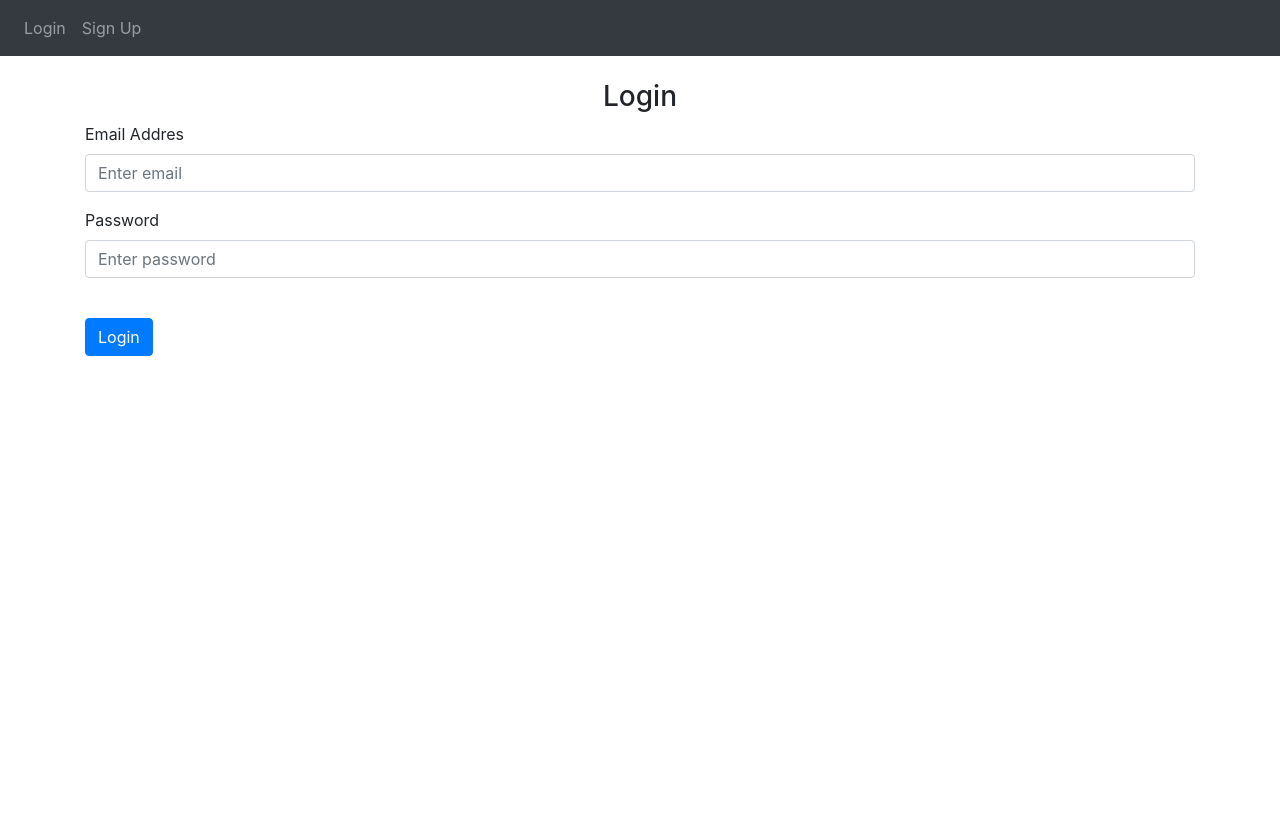
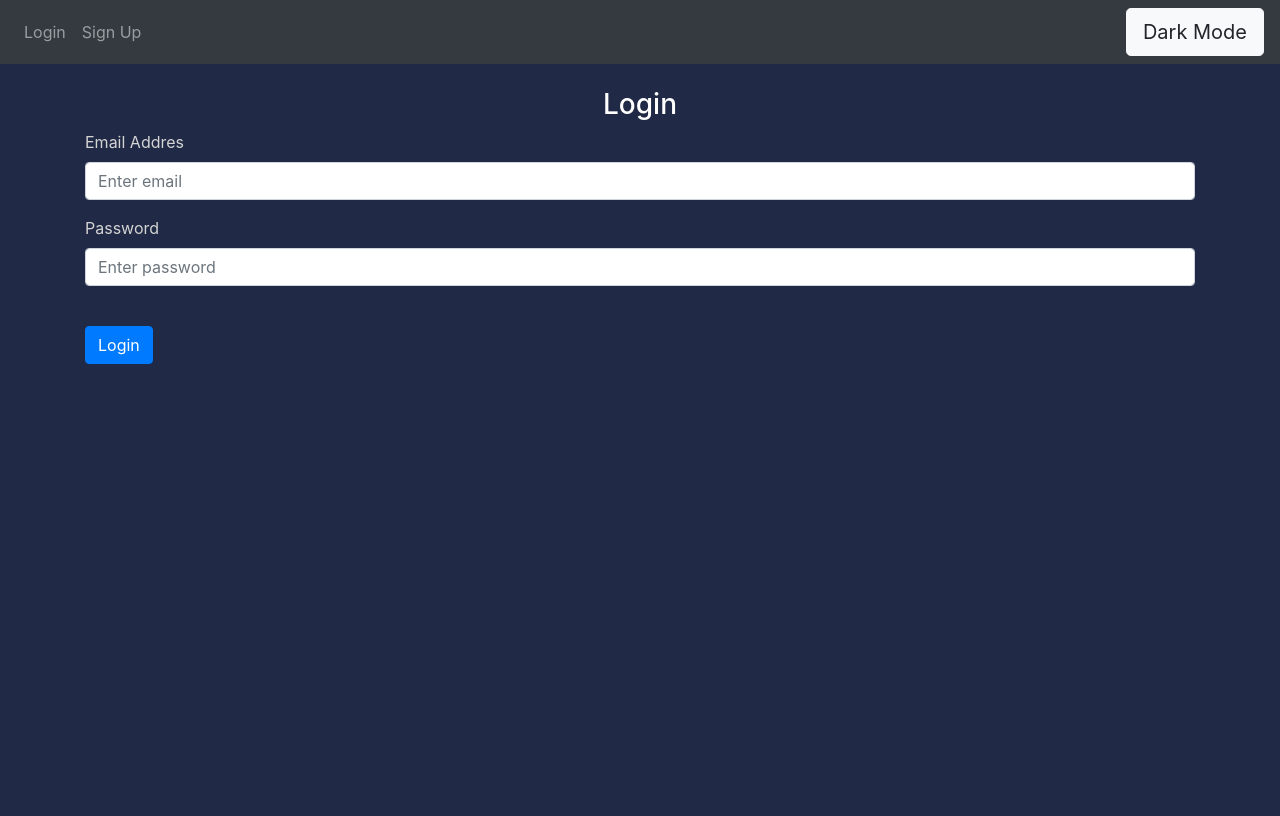
Before and after one commit to RPL-Project-TelU/6PM, a Flask app: page /login in a window 1280 px wide. Before the commit the page ends 356 px from the top, so only its background shows below. Run offline with Flask 2, Linux system fonts and the light colour scheme; some libraries are stand-ins or nearby versions.

Commit message:
Menyelesaikan fitur dark mode

```diff
--- a/config.ini
+++ /dev/null
@@ -1,2 +0,0 @@
-[dark]
-status = on
--- a/website/auth.py
+++ b/website/auth.py
@@ -1,3 +1,4 @@
+from configparser import ConfigParser
 from flask import Blueprint, render_template, request, flash, redirect, url_for
 from .models import User
 from werkzeug.security import generate_password_hash, check_password_hash
@@ -6,6 +7,20 @@ from flask_login import login_user, login_required, logout_user, current_user
 
 
 auth = Blueprint('auth', __name__)
+
+def getDark():
+    file = 'website/config.ini'
+    config = ConfigParser()
+    config.read(file)
+    return config['dark']['status']
+
+def setDark(mode):
+    file = 'website/config.ini'
+    config = ConfigParser()
+    config.read(file)
+    config.set('dark', 'status', mode)
+    with open(file, 'w') as configfile:
+        config.write(configfile)
 
 
 @auth.route('/login', methods=['GET', 'POST'])
@@ -24,8 +39,8 @@ def login():
                 flash('Incorrect password, try again.', category='error')
         else:
             flash('Email does not exist.', category='error')
+    return render_template("login.html", user=current_user, dark = getDark(), write = setDark)
 
-    return render_template("login.html", user=current_user)
 
 
 @auth.route('/logout')
@@ -63,4 +78,4 @@ def sign_up():
             flash('Account created!', category='success')
             return redirect(url_for('views.home'))
 
-    return render_template("sign_up.html", user=current_user)
+    return render_template("sign_up.html", user=current_user, dark = getDark(), write = setDark)
--- a/website/templates/base.html
+++ b/website/templates/base.html
@@ -15,8 +15,33 @@
         href="https://stackpath.bootstrapcdn.com/font-awesome/4.7.0/css/font-awesome.min.css"
         crossorigin="anonymous"
         />
-        <title>{% block title %}Home{% endblock %}</title>
+
+        <title>{% block title %}{% endblock %}</title>
     </head>
+
+    <style>
+        * {
+            transition: background-color 1s;
+        }
+        body {
+            height: 100vh;
+            background-color: #d4d4d4;
+        }
+        body.dark-theme {
+            background-color: #202945;
+        }
+        .card.dark-theme {
+            background-color: #374368;
+            color: #d4d4d4;
+        }
+        form.dark-theme{
+            color: #d4d4d4;
+        }
+        h3.dark-theme{
+            color: white;
+        }
+
+    </style>
 
     <body class="mb-3">
         <nav class="navbar navbar-expand-lg navbar-dark bg-dark">
@@ -32,9 +57,9 @@
                     <a class="nav-item nav-link" id="login" href="/login">Login</a>
                     <a class="nav-item nav-link" id="signUp" href="/signup">Sign Up</a>
                     {% endif %}
-
                 </div>
             </div>
+            <button role="button" class="btn btn-lg btn-dark" id="theme_toggle"></button>
         </nav>
 
         {% with messages = get_flashed_messages(with_categories=true) %}
@@ -80,5 +105,56 @@
         src="{{ url_for('static', filename='index.js') }}"
         ></script>
 
+        <script>
+            var dark_mode = '{{dark}}';
+            $(document).ready(function () {
+            $('#theme_toggle').on('click', function () {
+            if ($('body').hasClass('dark-theme')) {
+                $(this).toggleClass('btn-light');
+                $(this).addClass('btn-dark');
+                $('h1').html("Light Mode");
+                $('body').toggleClass('dark-theme');
+                $('.card').toggleClass('dark-theme');
+                $('form').toggleClass('dark-theme');
+                $('h3').toggleClass('dark-theme');
+                $('#theme_toggle').html("Light Mode");
+            } else {
+                $(this).toggleClass('btn-light');
+                $(this).removeClass('btn-dark');
+                $('h1').html("Dark Mode");
+                $('body').toggleClass('dark-theme');
+                $('.card').toggleClass('dark-theme');
+                $('form').toggleClass('dark-theme');
+                $('h3').toggleClass('dark-theme');
+                $('#theme_toggle').html("Dark Mode");
+            }
+        })
+        //set interface to match localStorage
+        if (dark_mode == "on") {
+            $('#theme_toggle').removeClass('btn-dark');
+            $('#theme_toggle').addClass('btn-light');
+            $('body').addClass('dark-theme');
+            $('.card').addClass('dark-theme');
+            $('h1').html("Dark Mode");
+            $('#theme_toggle').html("Dark Mode");
+            $('form').addClass('dark-theme');
+            $('h3').addClass('dark-theme');
+            document.getElementById("theme_toggle").checked = true;
+        } else {
+            $('#theme_toggle').addClass('btn-dark');
+            $('#theme_toggle').removeClass('btn-light');
+            $('body').removeClass('dark-theme');
+            $('.card').removeClass('dark-theme');
+            $('form').removeClass('dark-theme');
+            $('h3').removeClass('dark-theme');
+            $('h1').html("Light Mode");
+            $('#theme_toggle').html("Light Mode");
+            document.getElementById("theme_toggle").checked = false;
+        };
+
+
+    });
+        </script>
+
     </body>
 </html>
--- a/website/templates/login.html
+++ b/website/templates/login.html
@@ -1,6 +1,7 @@
 {% extends "base.html" %} {% block title %} Login {% endblock %}
 
 {% block content%}
+
 <br>
 <form method="POST" action="">
     <h3 align="center">Login</h3>
--- a/website/views.py
+++ b/website/views.py
@@ -1,3 +1,4 @@
+from configparser import ConfigParser
 from unicodedata import category
 from flask import Blueprint, render_template, request, flash
 from flask_login import login_required, current_user
```
Also changed, not shown: website/templates/home.html (+2 -5 lines), website/templates/testConfig.py (added, +17 -0 lines), website/config.ini (renamed from website/templates/config.ini).
